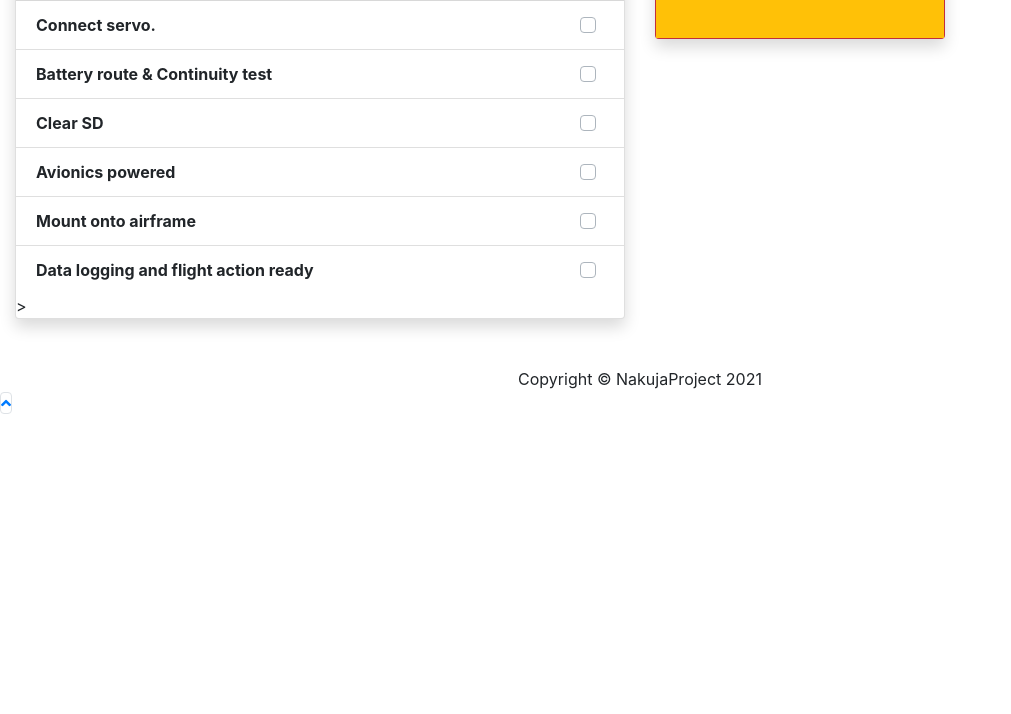
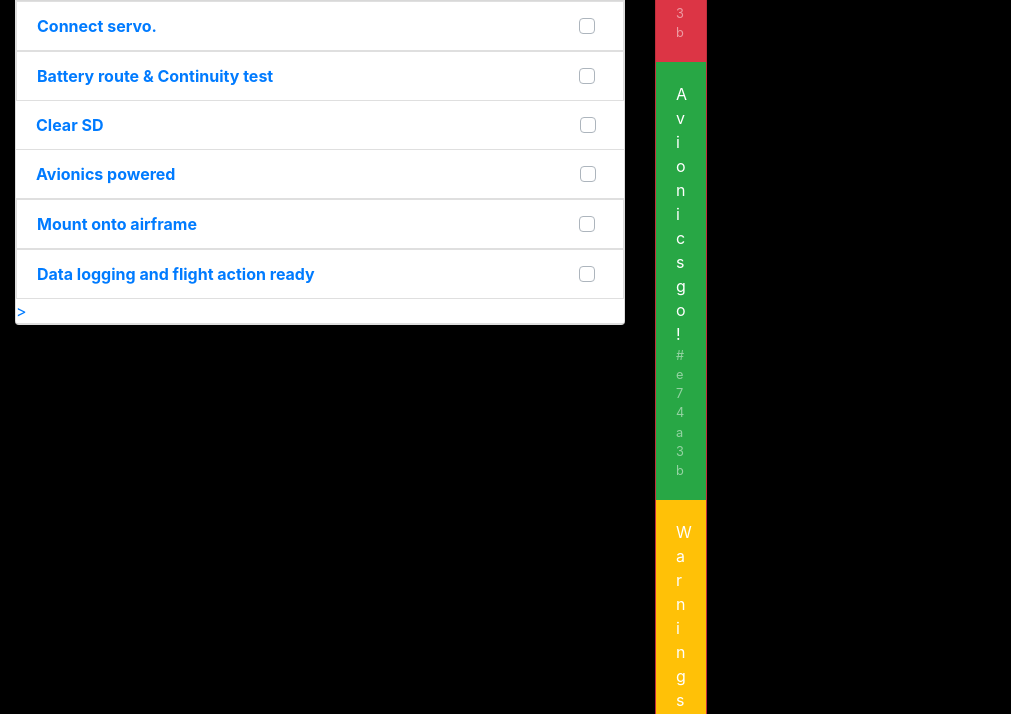
Before and after one commit to nakujaproject/LaunchPad, a Flask app: page /avionics in a window 1280 px wide. Shown: the part 291-1005 px from the top of the page, without its empty margins (0-1011 px from the left). Before the commit the page ends 705 px from the top, so only its background shows below. Run offline with Flask 2, Linux system fonts and the light colour scheme; some libraries are stand-ins or nearby versions.

Commit message:
Avionics

```diff
--- a/templates/Avionics.html
+++ b/templates/Avionics.html
@@ -12,7 +12,7 @@
 
 <body id="page-top">
     <div id="wrapper">
-        <div class="d-flex flex-column" id="content-wrapper">
+         <div class="d-flex flex-column" id="content-wrapper" style="background-color: black;">
             <div id="content">
                 <div class="container-fluid">
                     <div class="d-sm-flex justify-content-between align-items-center mb-4">
@@ -39,7 +39,7 @@
 
 
 
-                                    <li class="list-group-item">
+                                    <a href="http://localhost/propulsion/Task/1"><li class="list-group-item">
                                         <div class="row align-items-center no-gutters">
                                             <div class="col mr-2">
                                                 <h6 class="mb-0"><strong>Connect servo.</strong></h6>
@@ -50,7 +50,7 @@
                                         </div>
                                     </li>
 
-                                    <li class="list-group-item">
+                                    <a href="http://localhost/propulsion/Task/2"><li class="list-group-item">
                                         <div class="row align-items-center no-gutters">
                                             <div class="col mr-2">
                                                 <h6 class="mb-0"><strong>Battery route & Continuity test</strong></h6>
@@ -60,7 +60,7 @@
                                             </div>
                                         </div>
                                     </li>
-                                    <li class="list-group-item">
+                                    <a href="http://localhost/propulsion/Task/3"><li class="list-group-item">
                                         <div class="row align-items-center no-gutters">
                                             <div class="col mr-2">
                                                 <h6 class="mb-0"><strong>Clear SD</strong></h6>
@@ -70,7 +70,7 @@
                                             </div>
                                         </div>
 
-                                    <li class="list-group-item">
+                                    <a href="http://localhost/propulsion/Task/4"><li class="list-group-item">
                                         <div class="row align-items-center no-gutters">
                                             <div class="col mr-2">
                                                 <h6 class="mb-0"><strong>Avionics powered</strong></h6>
@@ -81,7 +81,7 @@
                                         </div>
                                     </li>
 
-                                    <li class="list-group-item">
+                                    <a href="http://localhost/propulsion/Task/5"><li class="list-group-item">
                                         <div class="row align-items-center no-gutters">
                                             <div class="col mr-2">
                                                 <h6 class="mb-0"><strong>Mount onto airframe</strong></h6>
@@ -92,7 +92,7 @@
                                         </div>
                                     </li>
 
-                                    <li class="list-group-item">
+                                    <a href="http://localhost/propulsion/Task/6"><li class="list-group-item">
                                         <div class="row align-items-center no-gutters">
                                             <div class="col mr-2">
                                                 <h6 class="mb-0"><strong>Data logging and flight action ready</strong></h6>
```
